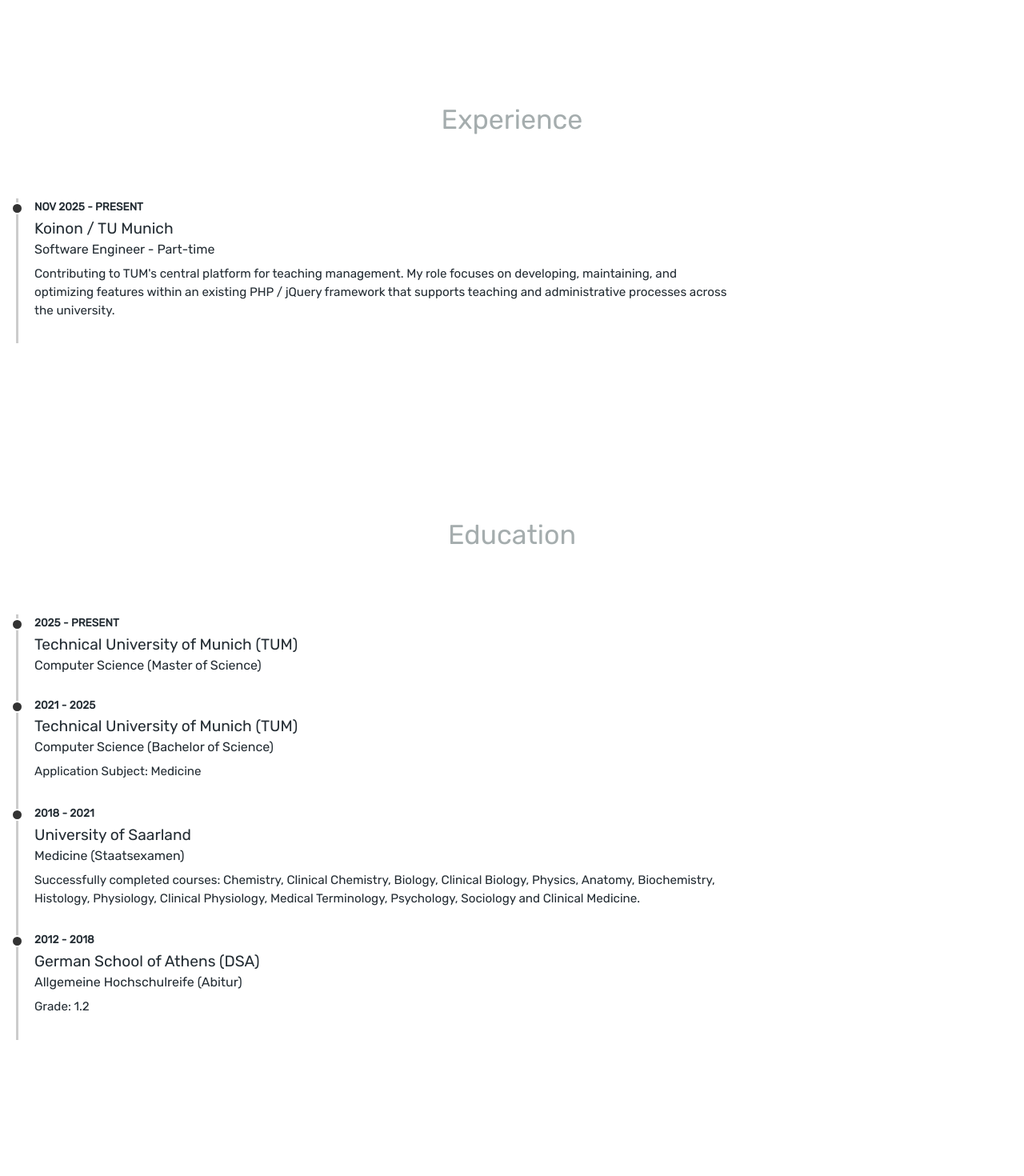
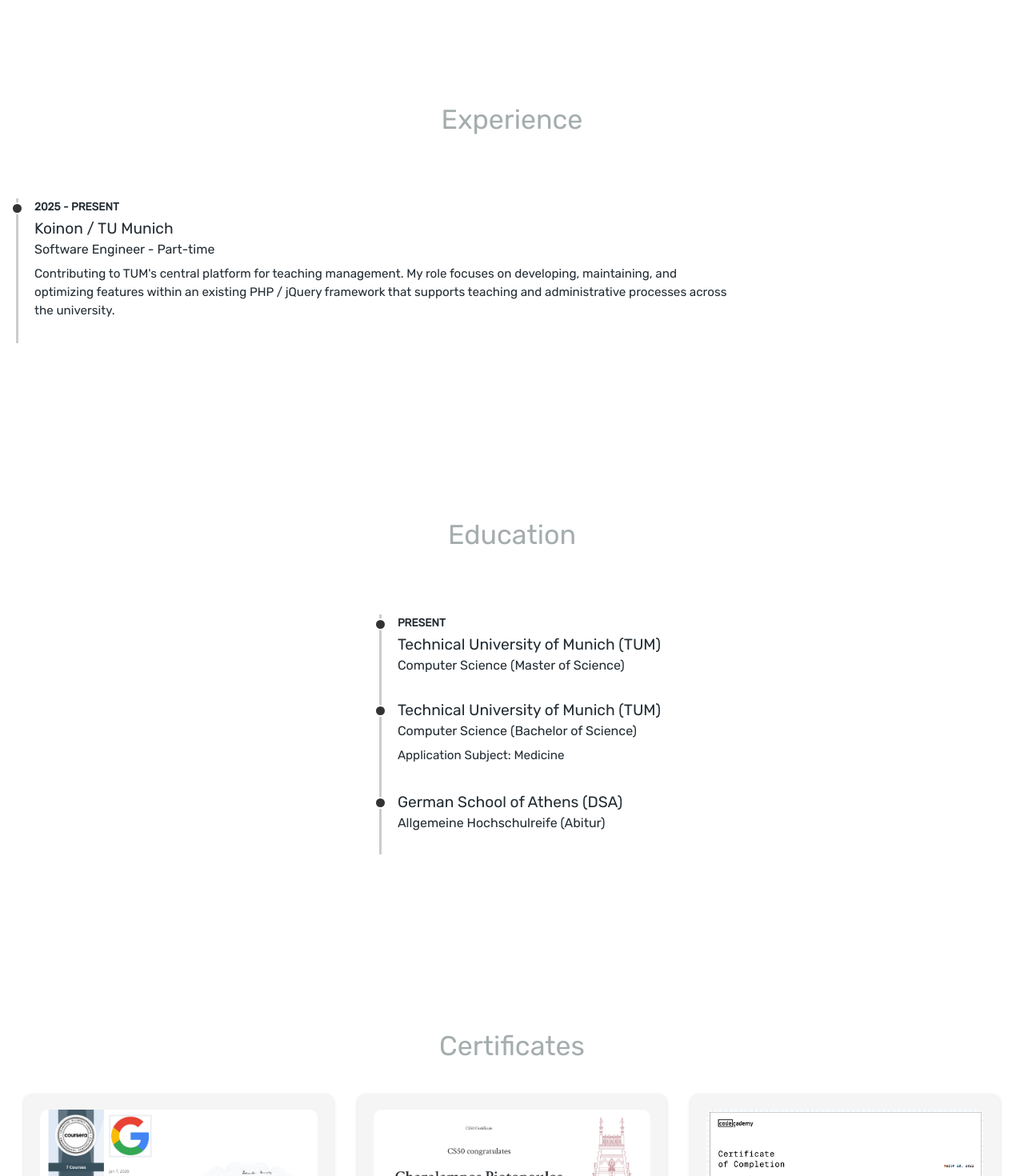
Before and after one commit to piotcharis/charalampos-piotopoulos, a React (Vite) app: page / in a window 1280 px wide. Shown: the part 1778-3248 px from the top of the page at 80% size. Built offline with nearby package versions, Linux system fonts and the light colour scheme.

Commit message:
visual updates

```diff
--- a/src/Components/Sections/Education.jsx
+++ b/src/Components/Sections/Education.jsx
@@ -10,7 +10,7 @@
         <Fade delay={50} direction="up" triggerOnce>
           <div>
             <Event
-              interval={"2025 - present"}
+              interval={"Present"}
               title={"Technical University of Munich (TUM)"}
               subtitle={"Computer Science (Master of Science)"}
             ></Event>
@@ -19,7 +19,6 @@
         <Fade delay={100} direction="up" triggerOnce>
           <div>
             <Event
-              interval={"2021 - 2025"}
               title={"Technical University of Munich (TUM)"}
               subtitle={"Computer Science (Bachelor of Science)"}
             >
@@ -27,7 +26,7 @@
             </Event>
           </div>
         </Fade>
-        <Fade delay={150} direction="up" triggerOnce>
+        {/* <Fade delay={150} direction="up" triggerOnce>
           <div>
             <Event
               interval={"2018 - 2021"}
@@ -40,16 +39,13 @@
               Psychology, Sociology and Clinical Medicine.
             </Event>
           </div>
-        </Fade>
+        </Fade> */}
         <Fade delay={200} direction="up" triggerOnce>
           <div>
             <Event
-              interval={"2012 - 2018"}
               title={"German School of Athens (DSA)"}
               subtitle={"Allgemeine Hochschulreife (Abitur)"}
-            >
-              Grade: 1.2
-            </Event>
+            ></Event>
           </div>
         </Fade>
       </Timeline>
--- a/src/Components/Sections/Experience.jsx
+++ b/src/Components/Sections/Experience.jsx
@@ -10,7 +10,7 @@
         <Fade delay={50} direction="up" triggerOnce>
           <div>
             <Event
-              interval={"Nov 2025 - present"}
+              interval={"2025 - present"}
               title={"Koinon / TU Munich"}
               subtitle={"Software Engineer - Part-time"}
             >
```
